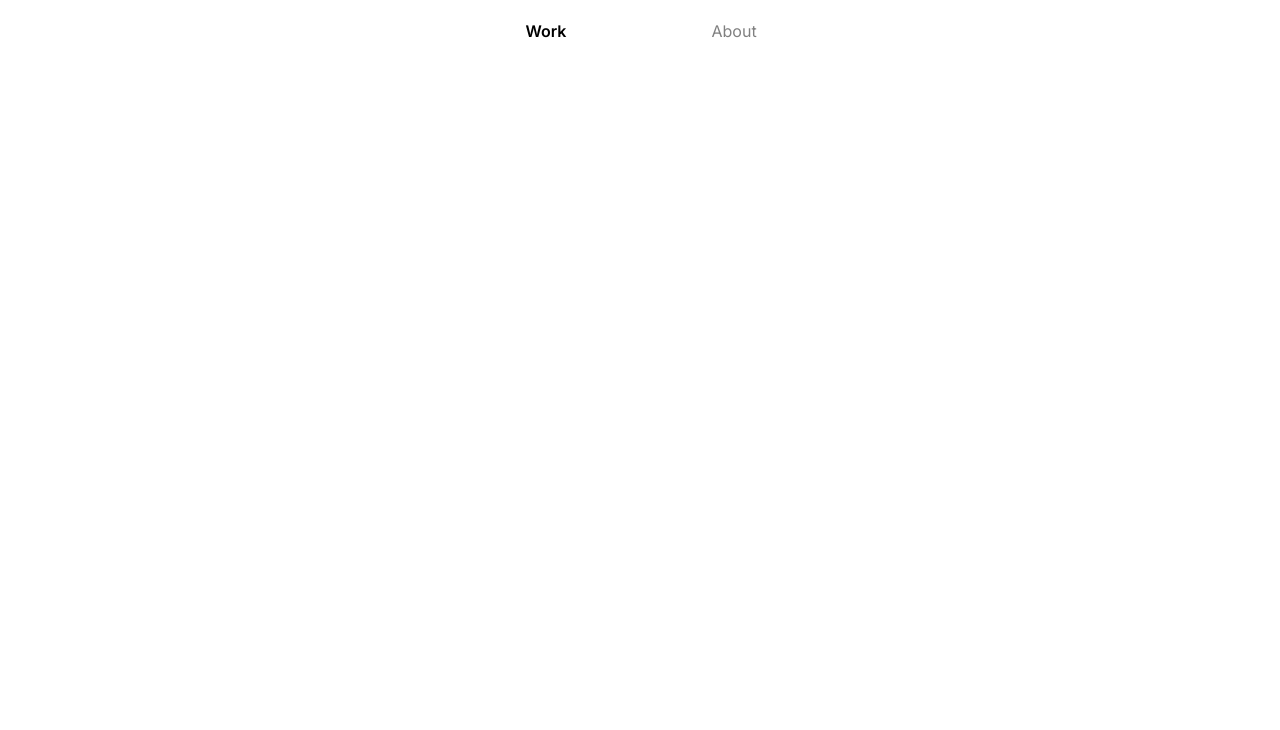
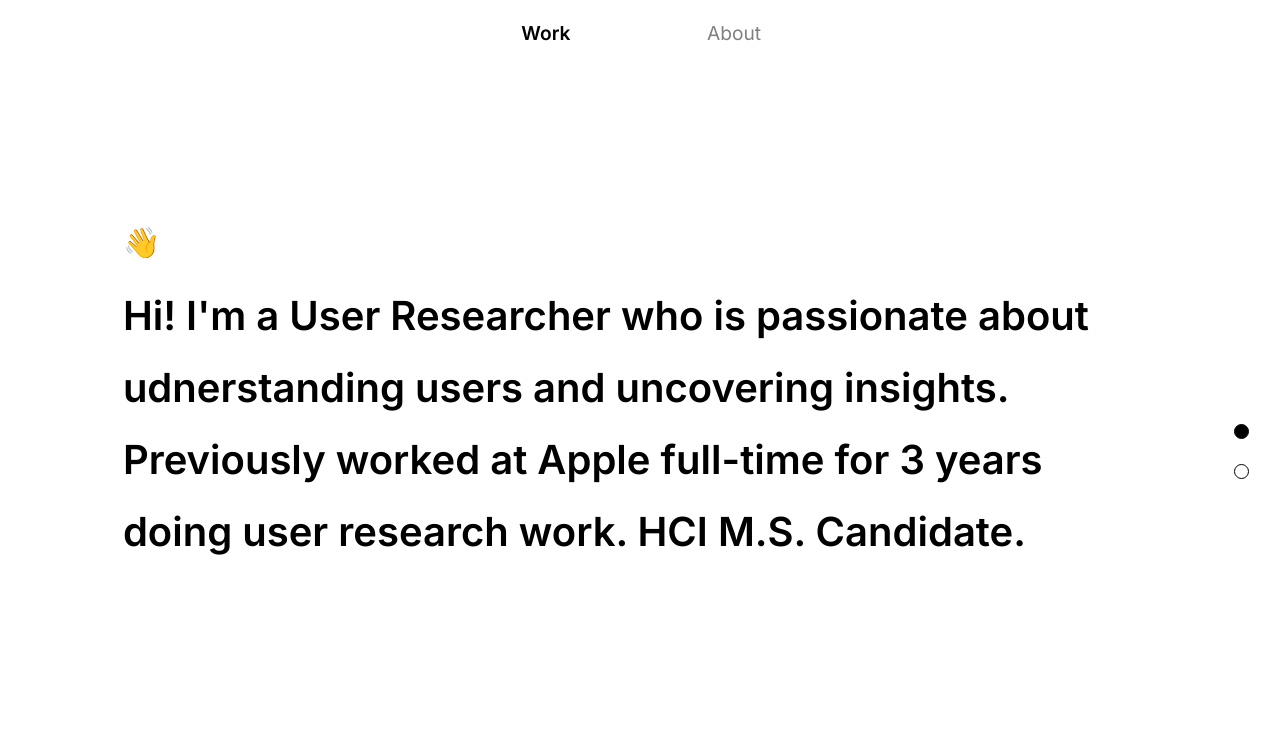
Before and after one commit to profjjk/april-portfolio, a website: page public/index.html in a window 1280 px wide. Drawn offline with Linux system fonts and the light colour scheme.

Commit message:
add content and style greeting-section

```diff
--- a/public/index.html
+++ b/public/index.html
@@ -15,14 +15,28 @@
   <title>AY | User Researcher</title>
 </head>
 <body>
-  <nav class="navbar">
-    <ul class="nav-menu">
-      <li class="nav-item active"><a>Work</a></li>
-      <li class="nav-item"><a>About</a></li>
-    </ul>
+  <nav>
+    <div class="navbar" id="top">
+      <ul class="nav-menu">
+        <li class="nav-item active"><a>Work</a></li>
+        <li class="nav-item"><a>About</a></li>
+      </ul>
+    </div>
+    <div class="scrollbar">
+      <ul class="scroll-menu">
+        <li class="scroll-item active"><a href="#top"></a></li>
+        <li class="scroll-item"><a href="#bottom"></a></li>
+      </ul>
+    </div>
   </nav>
-  <div class="scroll">
 
-  </div>
+  <main>
+    <div id="greeting-section">
+      <div class="greeting">
+        <div class="emoji">&#128075</div>
+        <h1>Hi! I'm a User Researcher who is passionate about udnerstanding users and uncovering insights. Previously worked at Apple full-time for 3 years doing user research work. HCI M.S. Candidate.</h1>
+      </div>
+    </div>
+  </main>
 </body>
 </html>
--- a/scss/_nav.scss
+++ b/scss/_nav.scss
@@ -14,6 +14,7 @@
       list-style: none;
       text-align: center;
       color: #808080;
+      font-size: 1.2em;
       &.active {
         font-weight: 600;
         color: #000;
--- a/scss/_scroll.scss
+++ b/scss/_scroll.scss
@@ -0,0 +1,30 @@
+.scrollbar {
+  position: fixed;
+  right: 2%;
+  height: 100%;
+  width: 2%;
+  display: flex;
+  flex-direction: column;
+  justify-content: center;
+  align-items: center;
+  .scroll-menu {
+    display: grid;
+    grid-template-columns: 1fr;
+    grid-template-rows: repeat(2, 1fr);
+    height: 10%;
+    align-items: center;
+    .scroll-item {
+      list-style: none;
+      height: 15px;
+      width: 15px;
+      border: 1px solid #000;
+      border-radius: 50%;
+      &.active {
+        background: #000;
+      }
+      &:hover {
+        cursor: pointer;
+      }
+    }
+  }
+}
--- a/scss/main.scss
+++ b/scss/main.scss
@@ -2,3 +2,23 @@
 @import 'nav';
 @import 'scroll';
 @import 'mobile';
+
+#greeting-section {
+  margin: 4% 4% 0 0;
+  height: 96vh;
+  display: flex;
+  align-items: center;
+  .greeting {
+    padding: 5% 10%;
+    .emoji {
+      font-size: 30px;
+      padding: 2% 0;
+    }
+    h1 {
+      font-weight: 600;
+      line-height: 1.8;
+      font-size: 2.5em;
+      padding-bottom: 10%;
+    }
+  }
+}
```
Also changed, not shown: public/css/main.css.
